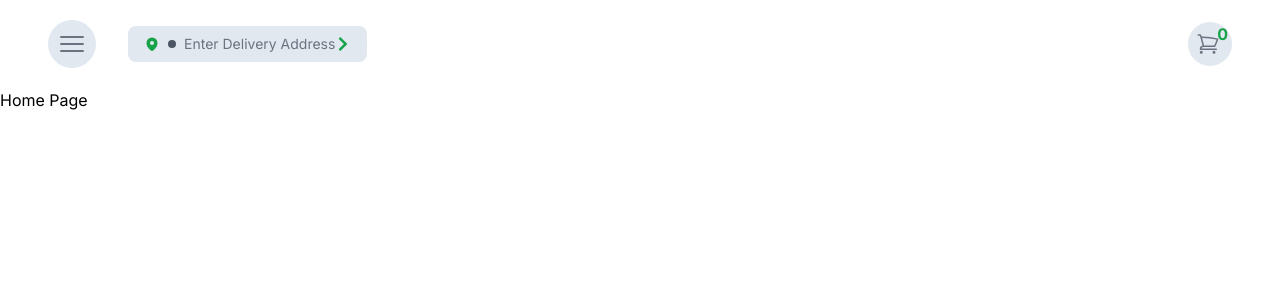
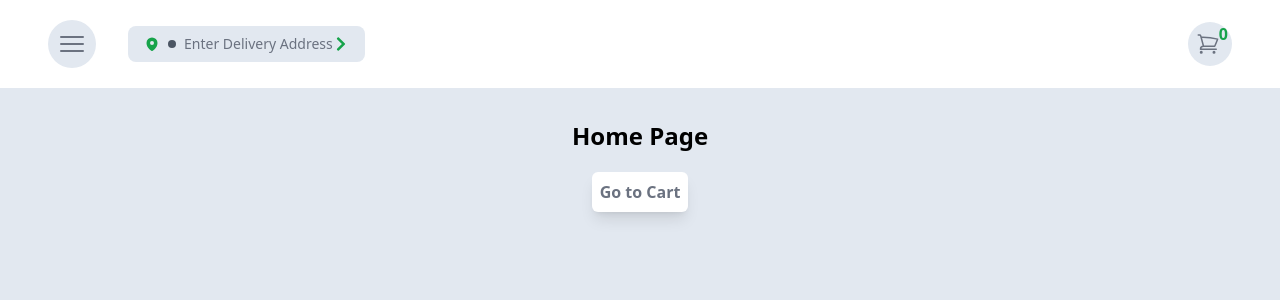
Before and after one commit to de-mawo/geocoding, a Next.js app: page / in a window 1280 px wide. Shown: the top 300 px of the page. Built offline with nearby package versions, Linux system fonts and the light colour scheme.

Commit message:
Added a gray background

```diff
--- a/app/cart/page.tsx
+++ b/app/cart/page.tsx
@@ -5,8 +5,7 @@ import Link from "next/link";
 const Cart = () => {
   return (
     <>
-
-      <div className="flex flex-col items-center justify-center   py-8 px-6 mb-24">
+      <div className="flex flex-col items-center justify-center   py-8 px-6 mb-24 bg-white">
         <div className="w-full  rounded-lg shadow-xl sm:max-w-md   p-6">
           <div>
             <h1 className="text-xl text-center my-5  leading-tight tracking-tight text-gray-500 md:text-2xl ">
--- a/app/layout.tsx
+++ b/app/layout.tsx
@@ -1,25 +1,22 @@
-
-import HotToast from './components/HotToast'
-import './globals.css'
-import { Inter } from 'next/font/google'
-
-const inter = Inter({ subsets: ['latin'] })
+import HotToast from "./components/HotToast";
+import "./globals.css";
 
 export const metadata = {
-  title: 'Geo Coding',
-  description: 'Mapbox react places autocomplete',
-}
+  title: "Geo Coding",
+  description: "Mapbox react places autocomplete",
+};
 
 export default function RootLayout({
   children,
 }: {
-  children: React.ReactNode
+  children: React.ReactNode;
 }) {
   return (
     <html lang="en">
-      <body className={inter.className}>
-        <HotToast/>
-        {children}</body>
+      <body className="bg-slate-200">
+        <HotToast />
+        {children}
+      </body>
     </html>
-  )
+  );
 }
--- a/app/page.tsx
+++ b/app/page.tsx
@@ -1,11 +1,19 @@
+import Header from "./components/Header";
+import Link from "next/link";
 
-import Header from './components/Header'
 export default function Home() {
   return (
-    <main >
-
+    <main>
       <Header />
-      <div>Home Page</div>
+      <div className="flex flex-col items-center justify-center   py-8 px-6 space-y-5 mb-24">
+        <h1 className="text-2xl font-bold">Home Page </h1>
+        <Link
+          href="/cart"
+          className="p-2 bg-white shadow-lg rounded-md font-semibold text-gray-500"
+        >
+          Go to Cart
+        </Link>
+      </div>
     </main>
   );
 }
```
